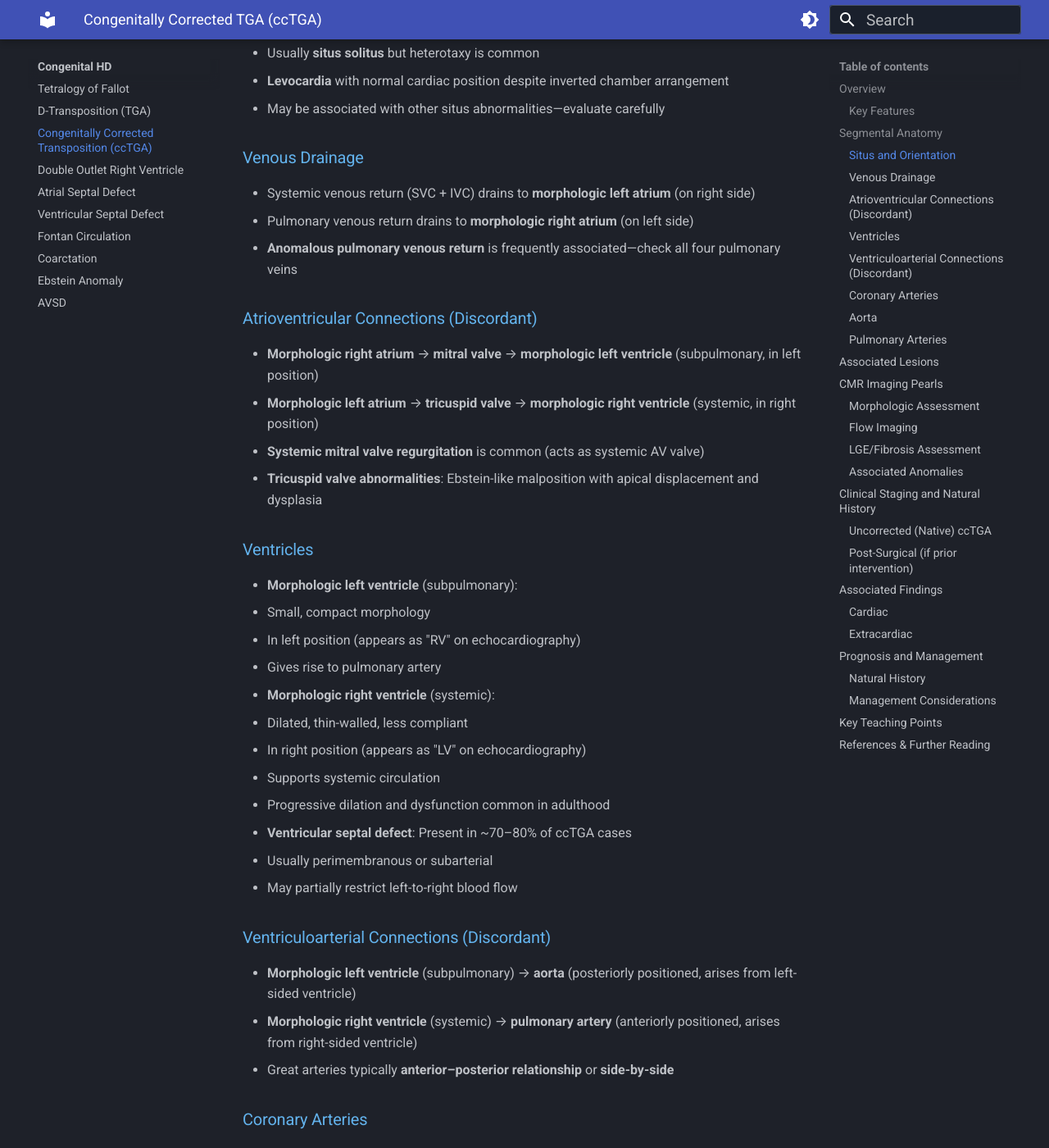
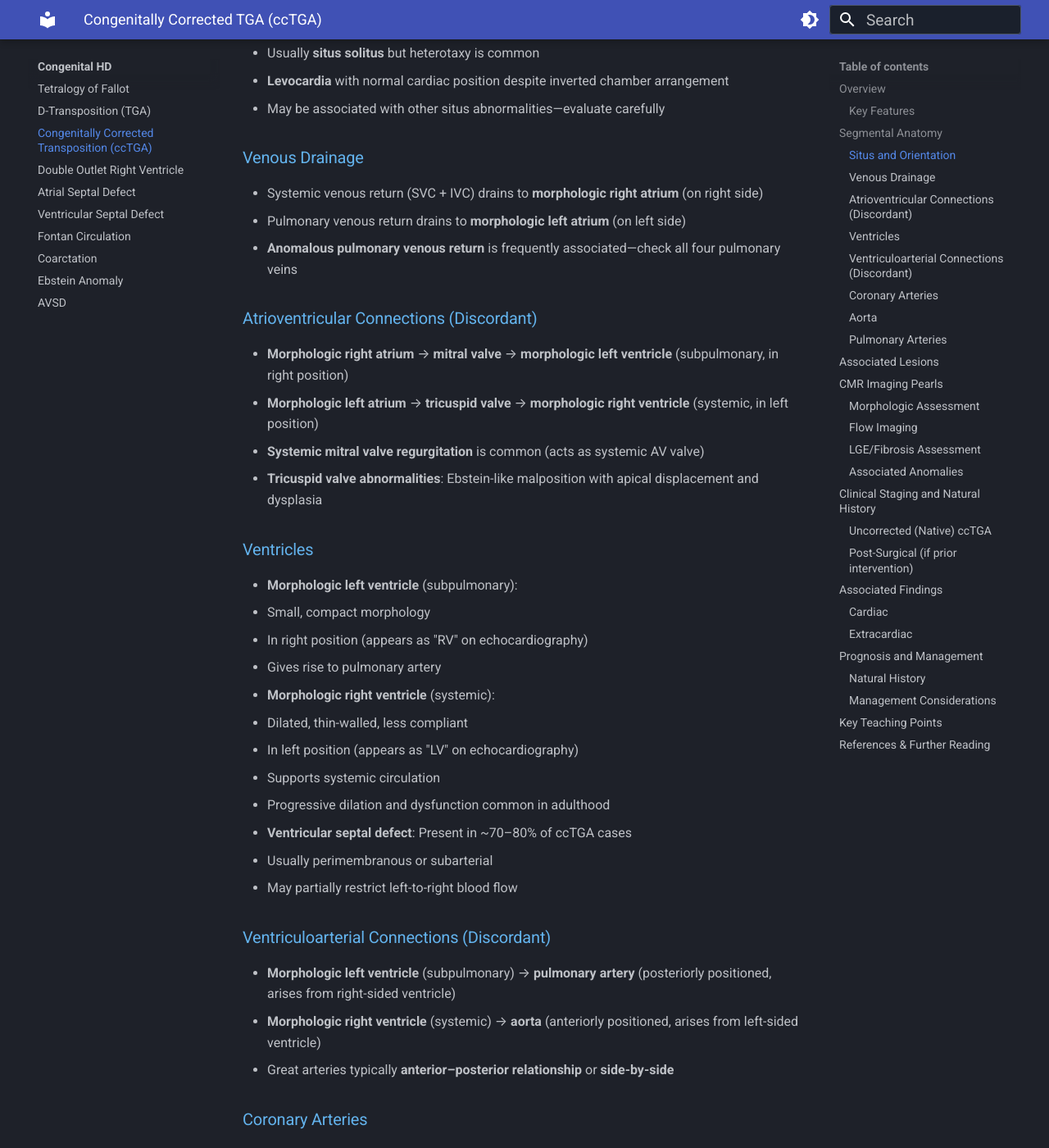
Before and after one commit to dfergs93/cardiac-imaging-resources, an MkDocs documentation site: the page built from docs/congenital/cctga.md, in a window 1280 px wide and 1400 px high, scrolled down 840 px. Shown: the whole window at 82% size. Built offline with MkDocs 1.6.1 and Material for MkDocs 9.7.7, drawn with Linux system fonts in a browser that asks for light colours; some of the changed text lies outside the part shown.

```diff
--- a/docs/congenital/cctga.md
+++ b/docs/congenital/cctga.md
@@ -11,7 +11,7 @@ Congenitally corrected transposition (also called L-transposition or L-TGA) is c
 ### Key Features
 
 - **Concordance paradox**: Two levels of discordance ("double discordance") result in concordant physiology
-- **L-loop ventricles**: Left-sided morphologic left ventricle (subpulmonary), right-sided morphologic right ventricle (systemic)
+- **L-loop ventricles**: Right-sided morphologic left ventricle (subpulmonary), left-sided morphologic right ventricle (systemic)
 - **Levocardia** (normally positioned heart) with inverted chambering
 - **Associated lesions** very common: VSD, left AV valve regurgitation (systemic mitral valve), Ebstein-like tricuspid deformity, subaortic stenosis, conduction abnormalities
 
@@ -27,14 +27,14 @@ Congenitally corrected transposition (also called L-transposition or L-TGA) is c
 
 ### Venous Drainage
 
-- Systemic venous return (SVC + IVC) drains to **morphologic left atrium** (on right side)
-- Pulmonary venous return drains to **morphologic right atrium** (on left side)
+- Systemic venous return (SVC + IVC) drains to **morphologic right atrium** (on right side)
+- Pulmonary venous return drains to **morphologic left atrium** (on left side)
 - **Anomalous pulmonary venous return** is frequently associated—check all four pulmonary veins
 
 ### Atrioventricular Connections (Discordant)
 
-- **Morphologic right atrium** → **mitral valve** → **morphologic left ventricle** (subpulmonary, in left position)
-- **Morphologic left atrium** → **tricuspid valve** → **morphologic right ventricle** (systemic, in right position)
+- **Morphologic right atrium** → **mitral valve** → **morphologic left ventricle** (subpulmonary, in right position)
+- **Morphologic left atrium** → **tricuspid valve** → **morphologic right ventricle** (systemic, in left position)
 - **Systemic mitral valve regurgitation** is common (acts as systemic AV valve)
 - **Tricuspid valve abnormalities**: Ebstein-like malposition with apical displacement and dysplasia
 
@@ -42,12 +42,12 @@ Congenitally corrected transposition (also called L-transposition or L-TGA) is c
 
 - **Morphologic left ventricle** (subpulmonary):
   - Small, compact morphology
-  - In left position (appears as "RV" on echocardiography)
+  - In right position (appears as "RV" on echocardiography)
   - Gives rise to pulmonary artery
 
 - **Morphologic right ventricle** (systemic):
   - Dilated, thin-walled, less compliant
-  - In right position (appears as "LV" on echocardiography)
+  - In left position (appears as "LV" on echocardiography)
   - Supports systemic circulation
   - Progressive dilation and dysfunction common in adulthood
 
@@ -57,8 +57,8 @@ Congenitally corrected transposition (also called L-transposition or L-TGA) is c
 
 ### Ventriculoarterial Connections (Discordant)
 
-- **Morphologic left ventricle** (subpulmonary) → **aorta** (posteriorly positioned, arises from left-sided ventricle)
-- **Morphologic right ventricle** (systemic) → **pulmonary artery** (anteriorly positioned, arises from right-sided ventricle)
+- **Morphologic left ventricle** (subpulmonary) → **pulmonary artery** (posteriorly positioned, arises from right-sided ventricle)
+- **Morphologic right ventricle** (systemic) → **aorta** (anteriorly positioned, arises from left-sided ventricle)
 - Great arteries typically **anterior–posterior relationship** or **side-by-side**
 
 ### Coronary Arteries
```
Also changed, not shown: other parts of docs/congenital/cctga.md (+3 -3 lines).
